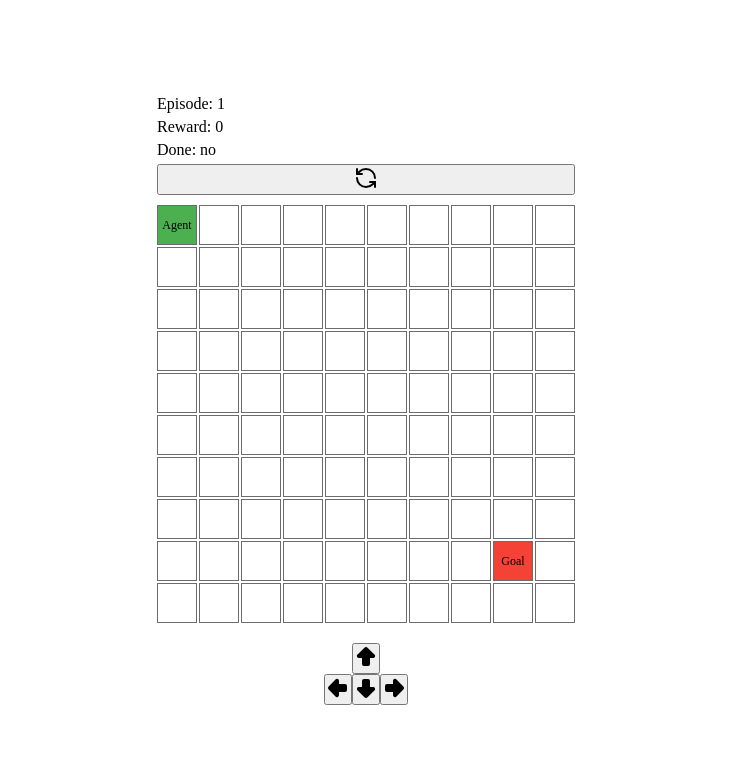
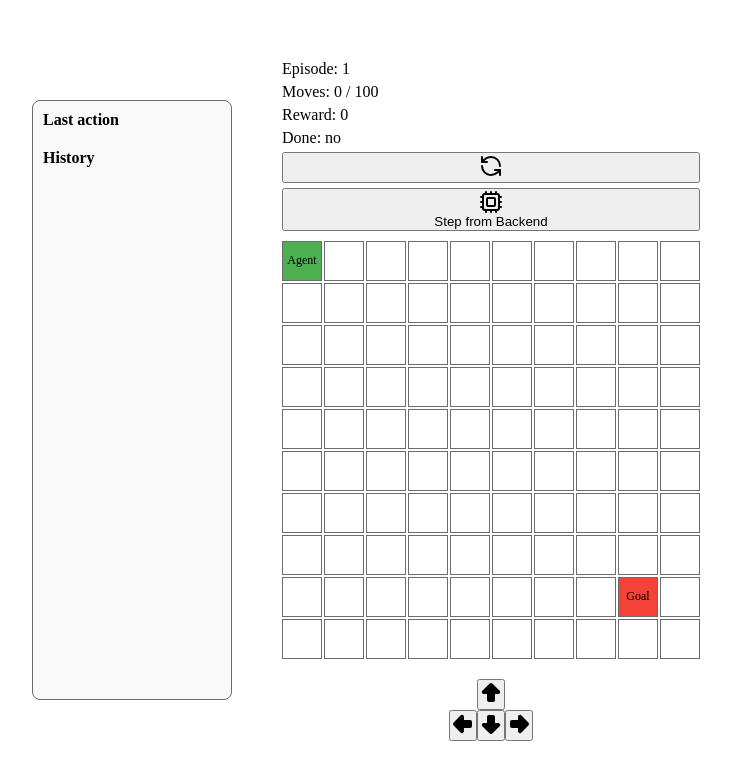
Before and after one commit to CheraHamza/RLGridNavigation, a React (Vite) app: page / in a window 1280 px wide. Shown: the top 780 px of the page, without its empty margins (274-1005 px from the left). Built offline with nearby package versions, Linux system fonts and the light colour scheme.

Commit message:
feat: enhance GridWorld and Grid components with step tracking and history

```diff
--- a/src/env/GridWorld.js
+++ b/src/env/GridWorld.js
@@ -75,6 +75,8 @@ export class GridWorld {
 			state: this.getState(),
 			reward,
 			done,
+			steps: this.steps,
+			maxSteps: this.maxSteps,
 		};
 	}
 }
--- a/src/ui/Grid.jsx
+++ b/src/ui/Grid.jsx
@@ -2,10 +2,12 @@ import { useRef, useState, useEffect } from "react";
 import { GridWorld } from "../env/GridWorld";
 import styled from "styled-components";
 import {
+	X,
 	ArrowBigDown,
 	ArrowBigLeft,
 	ArrowBigRight,
 	ArrowBigUp,
+	Cpu,
 	RefreshCcw,
 } from "lucide-react";
 
@@ -31,6 +33,10 @@ const Cell = styled.div`
 	&.target {
 		background-color: #f44336;
 	}
+
+	&.previous {
+		background-color: #4caf4f7a;
+	}
 `;
 
 function Grid() {
@@ -41,12 +47,18 @@ function Grid() {
 	const [done, setDone] = useState(false);
 	const [gridSize, setGridSize] = useState({ width: 10, height: 10 });
 	const [episode, setEpisode] = useState(1);
+	const [lastAction, setLastAction] = useState(null);
+	const [history, setHistory] = useState([]);
+	const [steps, setSteps] = useState(0);
+	const [maxSteps, setMaxSteps] = useState(0);
 
 	useEffect(() => {
 		if (envRef.current === null) {
 			envRef.current = new GridWorld();
 			const initialState = envRef.current.reset();
 			setState(initialState);
+			setSteps(0);
+			setMaxSteps(envRef.current.maxSteps);
 			setGridSize({
 				width: envRef.current.width,
 				height: envRef.current.height,
@@ -60,10 +72,50 @@ function Grid() {
 		const result = envRef.current.step(action);
 		setState(result.state);
 		setReward(result.reward);
+		setLastAction(action);
+		setSteps(result.steps);
+		setMaxSteps(result.maxSteps);
+
+		setHistory((prev) => [
+			...prev,
+			{
+				step: result.steps,
+				position: result.state.position,
+				action: action,
+				reward: result.reward,
+			},
+		]);
 
 		if (result.done) {
 			setDone(true);
 			setEpisode((prev) => prev + 1);
+		}
+	}
+
+	async function stepFromBackend() {
+		if (!envRef.current || done) return;
+
+		try {
+			const response = await fetch("http://127.0.0.1:8000/act", {
+				method: "POST",
+				headers: { "Content-Type": "application/json" },
+				body: JSON.stringify(state),
+			});
+
+			if (!response.ok) {
+				throw new Error(`Backend error: ${response.status}`);
+			}
+
+			const data = await response.json();
+
+			if (!data.action) {
+				throw new Error("No action returned from backend");
+			}
+
+			step(data.action);
+		} catch (error) {
+			console.error("Backend step failed:", error);
+			alert("Backend unavailable or error occurred. Check server.");
 		}
 	}
 
@@ -74,6 +126,9 @@ function Grid() {
 		setState(initialState);
 		setReward(0);
 		setDone(false);
+		setSteps(0);
+		setHistory([]);
+		setLastAction(null);
 	}
 
 	function keyNavigation(e) {
@@ -97,6 +152,21 @@ function Grid() {
 		}
 	}
 
+	function actionArrow(action) {
+		switch (action) {
+			case "up":
+				return <ArrowBigUp />;
+			case "down":
+				return <ArrowBigDown />;
+			case "left":
+				return <ArrowBigLeft />;
+			case "right":
+				return <ArrowBigRight />;
+			default:
+				return "";
+		}
+	}
+
 	useEffect(() => {
 		window.addEventListener("keydown", keyNavigation);
 		return () => {
@@ -111,15 +181,76 @@ function Grid() {
 	const { height, width } = gridSize;
 
 	return (
+		<div style={{ display: "flex", alignItems: "center", gap: "50px" }}>
+			<div
+				style={{
+					display: "flex",
+					flexDirection: "column",
+					gap: "20px",
+					border: "1px solid #6c6c6c",
+					padding: "10px",
+					width: "200px",
+					height: "600px",
+					overflowY: "auto",
+					backgroundColor: "#f9f9f9",
+					borderRadius: "8px",
+				}}
+			>
+				<div
+					style={{
+						display: "flex",
+						flexDirection: "column",
+					}}
+				>
+					<h4>Last action</h4>
+					{actionArrow(lastAction)}
+				</div>
+				<div>
+					<h4>History</h4>
+					<ul
+						style={{
+							listStyle: "none",
+							display: "flex",
+							flexDirection: "column",
+							gap: "5px",
+						}}
+					>
+						{history.map((h) => (
+							<li
+								style={{ display: "flex", alignItems: "center", gap: "5px" }}
+								key={h.step}
+							>
+								{h.step}. {actionArrow(h.action)}
+							</li>
+						))}
+					</ul>
+				</div>
+			</div>
+
 			<div style={{ display: "flex", flexDirection: "column", gap: "10px" }}>
 				<div style={{ display: "flex", flexDirection: "column", gap: "5px" }}>
 					<div>Episode: {episode}</div>
+					<div>
+						Moves: {steps} / {maxSteps}
+					</div>
 					<div>Reward: {reward}</div>
 					<div>Done: {done ? "yes" : "no"}</div>
 					<button onClick={reset}>
 						<RefreshCcw />
 					</button>
+					<button
+						style={{
+							display: "flex",
+							flexDirection: "column",
+							alignItems: "center",
+						}}
+						onClick={stepFromBackend}
+					>
+						<Cpu />
+						Step from Backend
+					</button>
 				</div>
+
 				<StyledGrid>
 					{Array.from({ length: height }).map((_, y) =>
 						Array.from({ length: width }).map((_, x) => {
@@ -165,6 +296,7 @@ function Grid() {
 					</div>
 				</div>
 			</div>
+		</div>
 	);
 }
 
```
Lines whose indentation alone changed are shown as unchanged.
